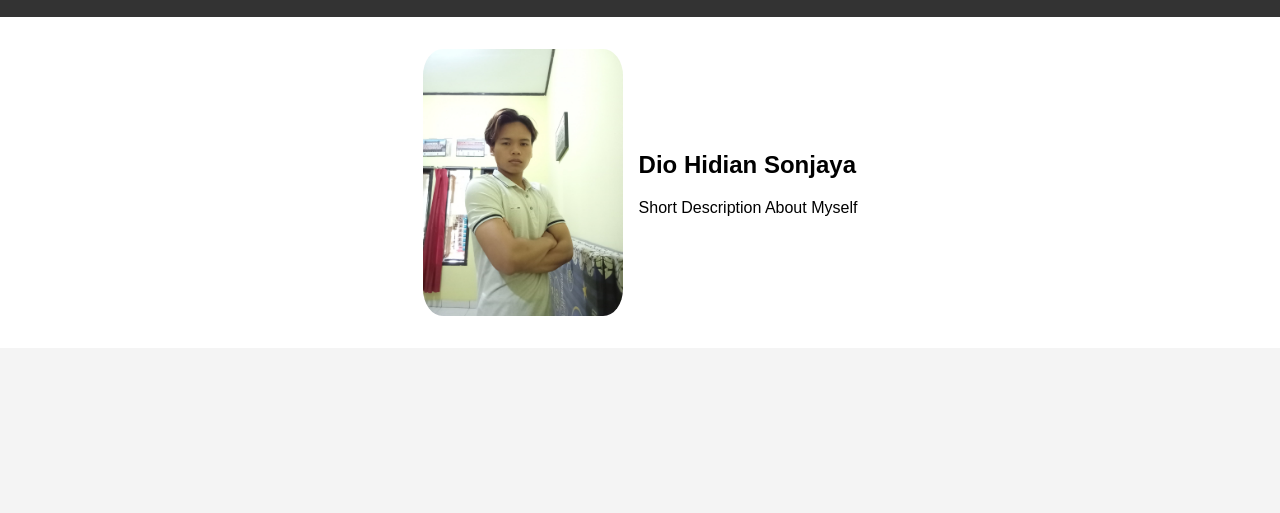
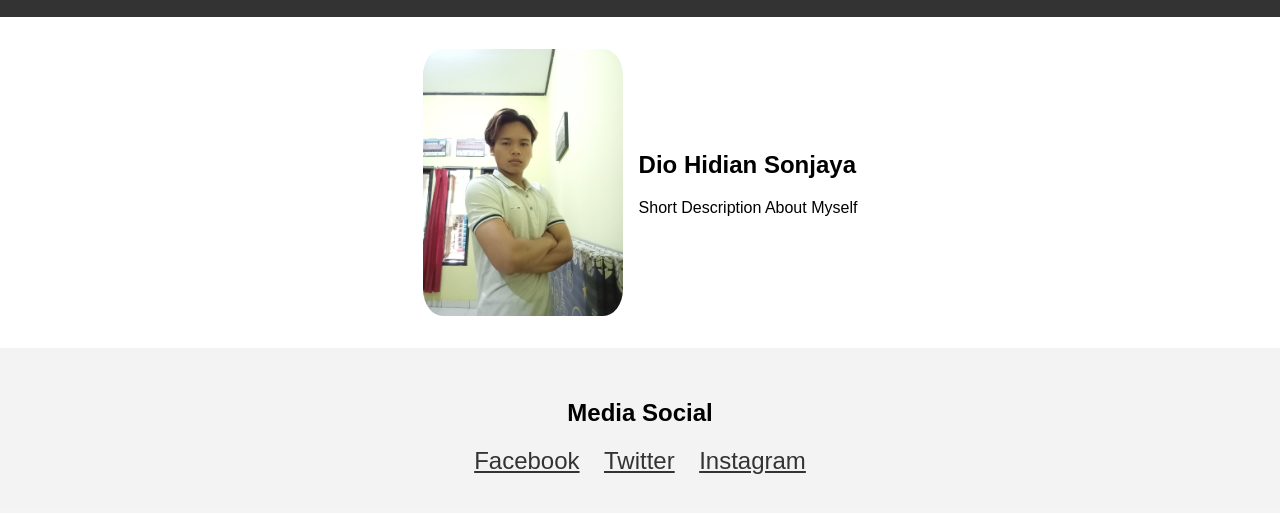
Before and after one commit to diohidian/Example-Portofolio, a plain HTML site: page index.html in a window 1280 px wide. Shown: the part 95-608 px from the top of the page. Drawn offline with Linux system fonts and the light colour scheme.

Commit message:
#2 section media social was done

```diff
--- a/assets/css/style.css
+++ b/assets/css/style.css
@@ -42,3 +42,16 @@ header {
     padding: 1em;
     background-color: #fff;
 }
+
+.social-media {
+    text-align: center;
+    background-color: #f4f4f4f4;
+    padding: 2em;
+}
+
+.social-media a {
+    display: inline-block;
+    margin: 0 10px;
+    color: #333;
+    font-size: 1.5em;
+}
--- a/index.html
+++ b/index.html
@@ -10,6 +10,8 @@
     <header>
         <h1>My Portofolio</h1>
     </header>
+
+    <!-- NOTE: Bagian ini untuk informasi profil -->
     <section class="profile">
         <img src="assets/images/DIO.jpg" alt="Foto Profile">
         <div class="profile-info">
@@ -17,5 +19,12 @@
             <p>Short Description About Myself</p>
         </div>
     </section>
+
+    <section class="social-media">
+        <h2>Media Social</h2>
+        <a href="">Facebook</a>
+        <a href="">Twitter</a>
+        <a href="">Instagram</a>
+    </section>
 </body>
 </html>
```
